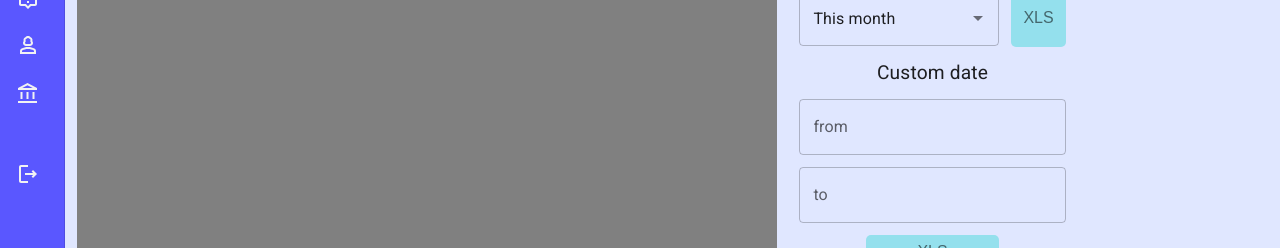
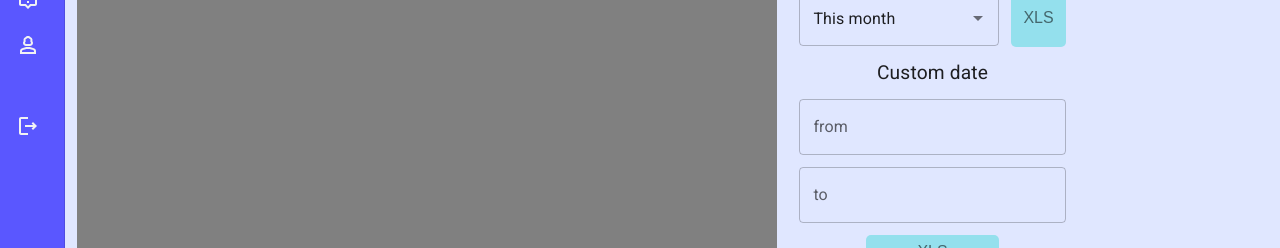
Before and after one commit to Kangonga/landlord-portal, a React (Vite) app: page /home in a window 1280 px wide. Shown: the part 225-473 px from the top of the page. Built offline with nearby package versions, Linux system fonts and the light colour scheme.

Commit message:
refactor: remove unnecessary icons

```diff
--- a/src/shared/sidebar/Sidebar.tsx
+++ b/src/shared/sidebar/Sidebar.tsx
@@ -56,12 +56,12 @@ export default function Sidebar() {
       icon:<Person3Outlined sx={{color:'#f1f2f3'}}/>,
       open:open
     },
-    {
-      displayText:'Statements',
-      route:'statements',
-      icon:<AccountBalanceOutlined sx={{color:'#f1f2f3'}}/>,
-      open:open
-    }
+    // {
+    //   displayText:'Statements',
+    //   route:'statements',
+    //   icon:<AccountBalanceOutlined sx={{color:'#f1f2f3'}}/>,
+    //   open:open
+    // }
   ]
   return (
     <Box sx={{ display: 'flex' }}>
```
